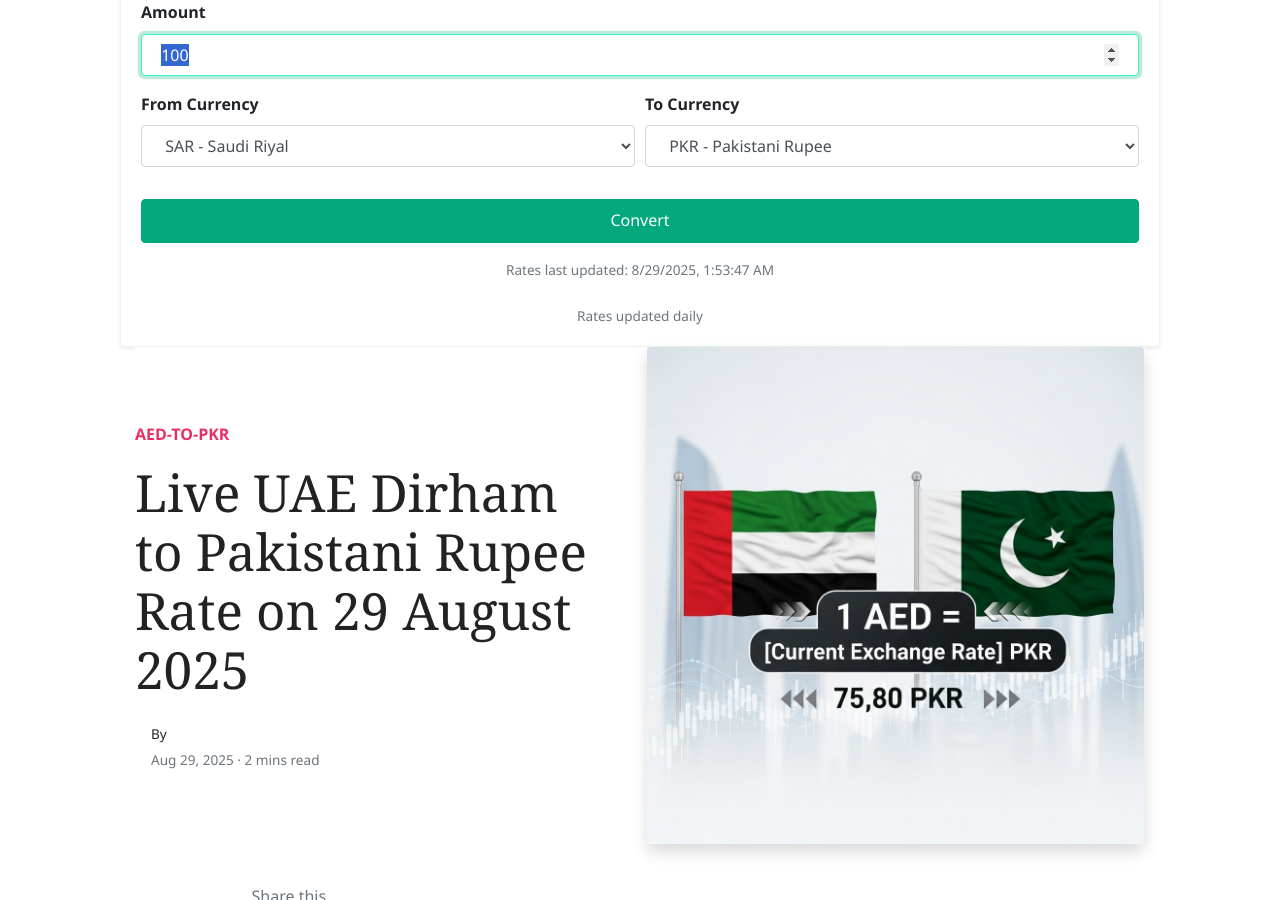
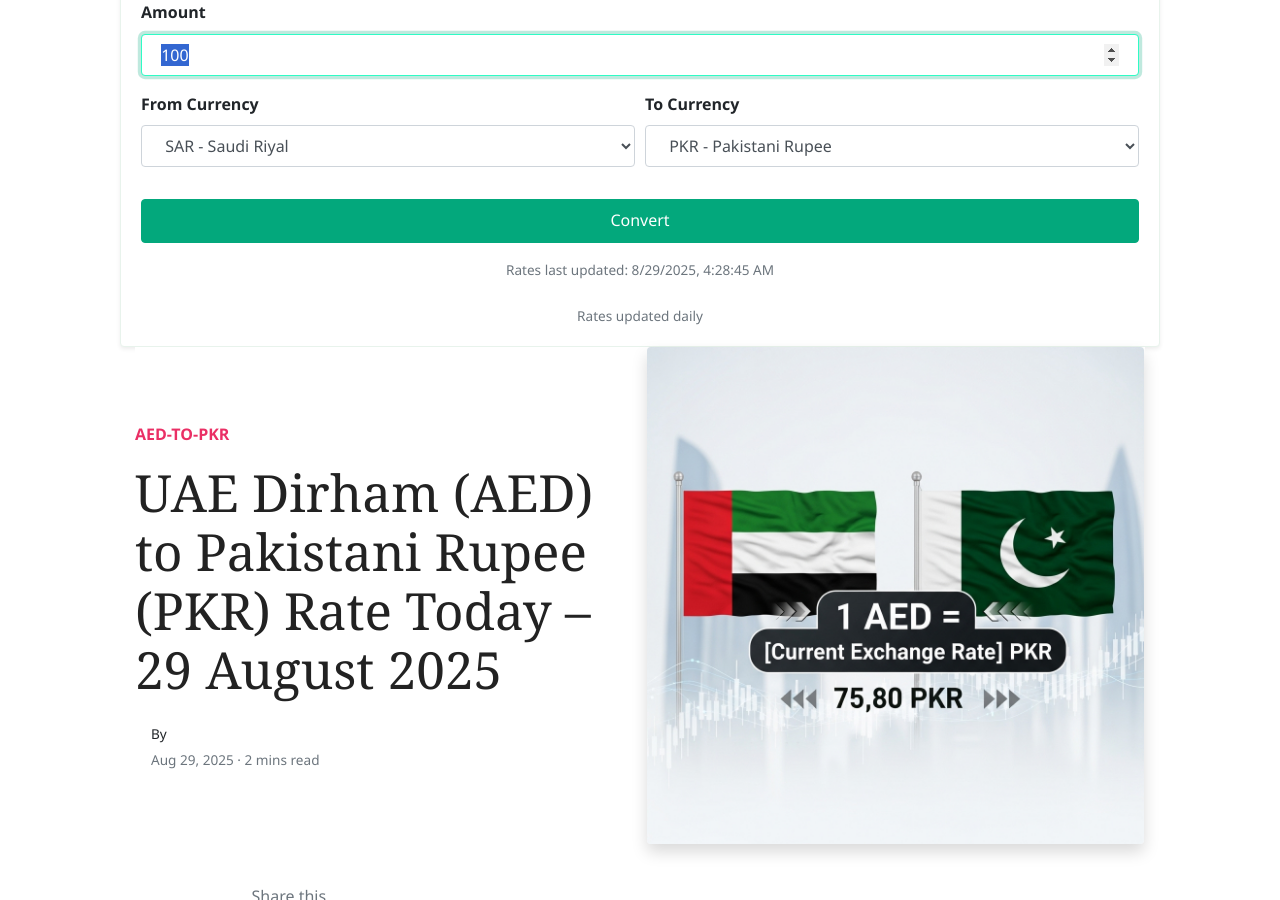
Before and after one commit to mlcom/mlcom.github.io, a Jekyll site: the page built from _posts/2025-08-29-today-uae-dirham-to-pkr-exchange-rate-august-2025-prices-updated-aed-to-pkr.md, in a window 1280 px wide and 900 px high, scrolled down 242 px. Built offline with Jekyll 4.4.1, drawn with Linux system fonts in a browser that asks for light colours; nearby versions of some CDN libraries; comment, search, counter and statistics services are not loaded.

Commit message:
Automated: Update currency rates and generate daily posts

```diff
--- a/_data/rates.yml
+++ b/_data/rates.yml
@@ -1,4 +1,4 @@
-last_updated_utc: '2025-08-29T01:53:47.748484+00:00'
+last_updated_utc: '2025-08-29T04:28:45.047416+00:00'
 rates:
   AED: 3.6725
   AFN: 68.4497
--- a/_posts/2025-08-29-today-uae-dirham-to-pkr-exchange-rate-august-2025-prices-updated-aed-to-pkr.md
+++ b/_posts/2025-08-29-today-uae-dirham-to-pkr-exchange-rate-august-2025-prices-updated-aed-to-pkr.md
@@ -1,6 +1,6 @@
 ---
 layout: post
-title:  'Live UAE Dirham to Pakistani Rupee Rate on 29 August 2025'
+title:  'UAE Dirham (AED) to Pakistani Rupee (PKR) Rate Today – 29 August 2025'
 author: jane
 categories: [ aed-to-pkr ]
 image: assets/images/aed-to-pkr-rate-today.jpg
```
Also changed, not shown: _posts/2025-08-29-today-uk-pound-sterling-to-pkr-exchange-rate-august-2025-prices-updated-gbp-to-pkr.md (+1 -1 lines).
